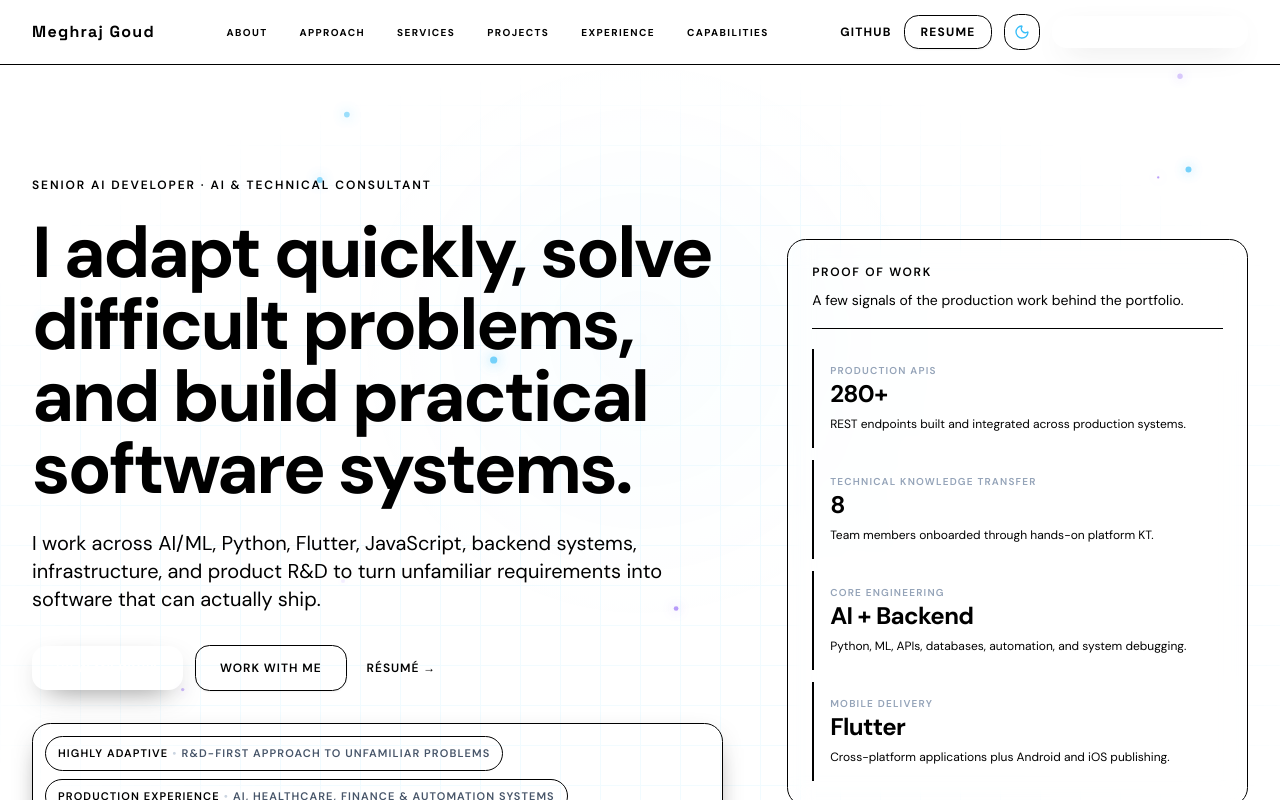
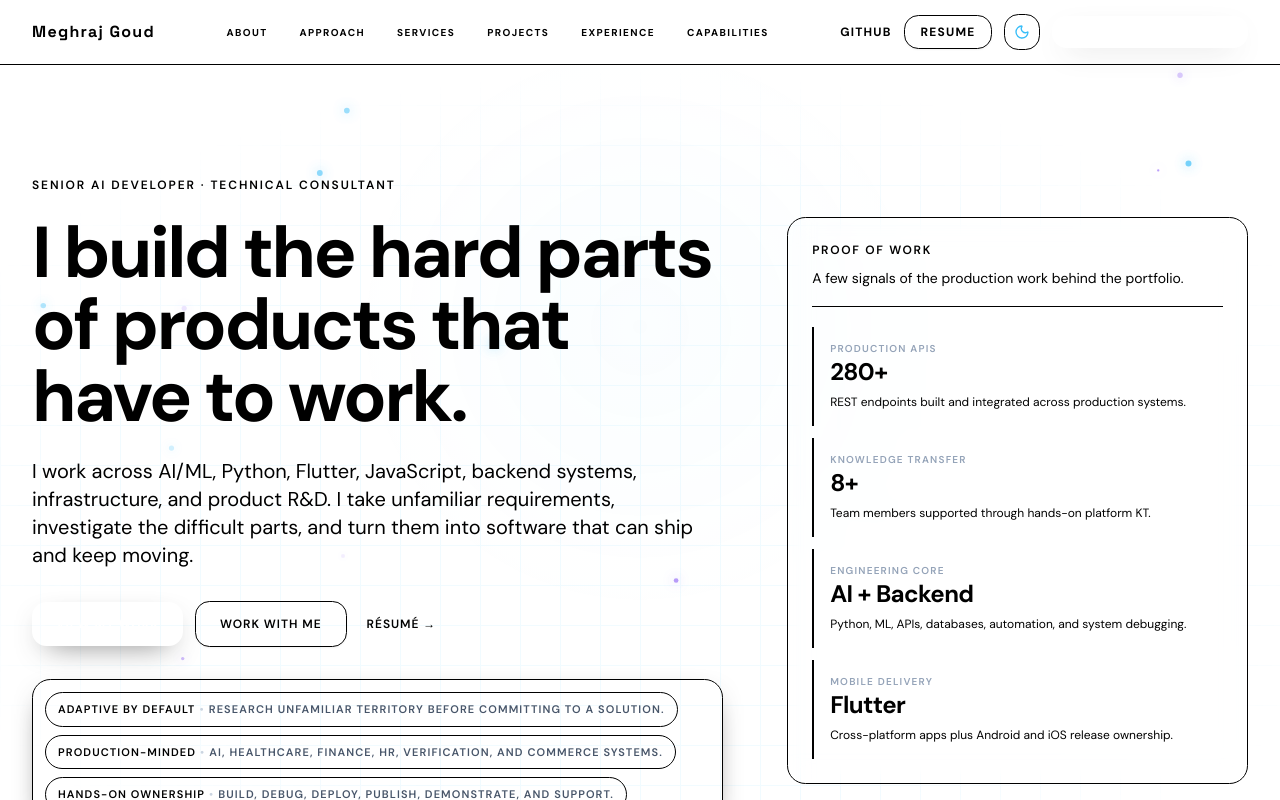
Before and after one commit to MeghrajGoudThigulla/meghraj-portfolio, a Next.js app in the folder portfolio-frontend/: page / in a window 1280 px wide. Shown: the top 800 px of the page. Built offline with nearby package versions, Linux system fonts and the light colour scheme.

Commit message:
design(hero): sharpen positioning and reduce generic portfolio language

```diff
--- a/portfolio-frontend/content/heroProof.ts
+++ b/portfolio-frontend/content/heroProof.ts
@@ -11,31 +11,31 @@ export type HeroMetricCard = {
   detail: string;
 };
 
-export const HERO_EYEBROW = "Senior AI Developer · AI & Technical Consultant";
+export const HERO_EYEBROW = "Senior AI Developer · Technical Consultant";
 
 export const HERO_HEADLINE =
-  "I adapt quickly, solve difficult problems, and build practical software systems.";
+  "I build the hard parts of products that have to work.";
 
 export const HERO_PROOF_LINE =
-  "I work across AI/ML, Python, Flutter, JavaScript, backend systems, infrastructure, and product R&D to turn unfamiliar requirements into software that can actually ship.";
+  "I work across AI/ML, Python, Flutter, JavaScript, backend systems, infrastructure, and product R&D. I take unfamiliar requirements, investigate the difficult parts, and turn them into software that can ship and keep moving.";
 
 export const HERO_TRUST_BADGES: HeroTrustBadge[] = [
   {
     id: "adaptive",
-    title: "Highly Adaptive",
-    detail: "R&D-first approach to unfamiliar problems",
+    title: "Adaptive by default",
+    detail: "Research unfamiliar territory before committing to a solution.",
     proofRef: "about",
   },
   {
     id: "production",
-    title: "Production Experience",
-    detail: "AI, healthcare, finance & automation systems",
+    title: "Production-minded",
+    detail: "AI, healthcare, finance, HR, verification, and commerce systems.",
     proofRef: "projects",
   },
   {
     id: "ownership",
-    title: "Hands-On Ownership",
-    detail: "Build, debug, deploy, publish & support",
+    title: "Hands-on ownership",
+    detail: "Build, debug, deploy, publish, demonstrate, and support.",
     proofRef: "journey",
   },
 ];
@@ -47,18 +47,18 @@ export const HERO_METRIC_CARDS: HeroMetricCard[] = [
     detail: "REST endpoints built and integrated across production systems.",
   },
   {
-    label: "Technical Knowledge Transfer",
-    value: "8",
-    detail: "Team members onboarded through hands-on platform KT.",
+    label: "Knowledge Transfer",
+    value: "8+",
+    detail: "Team members supported through hands-on platform KT.",
   },
   {
-    label: "Core Engineering",
+    label: "Engineering Core",
     value: "AI + Backend",
     detail: "Python, ML, APIs, databases, automation, and system debugging.",
   },
   {
     label: "Mobile Delivery",
     value: "Flutter",
-    detail: "Cross-platform applications plus Android and iOS publishing.",
+    detail: "Cross-platform apps plus Android and iOS release ownership.",
   },
 ];
```
